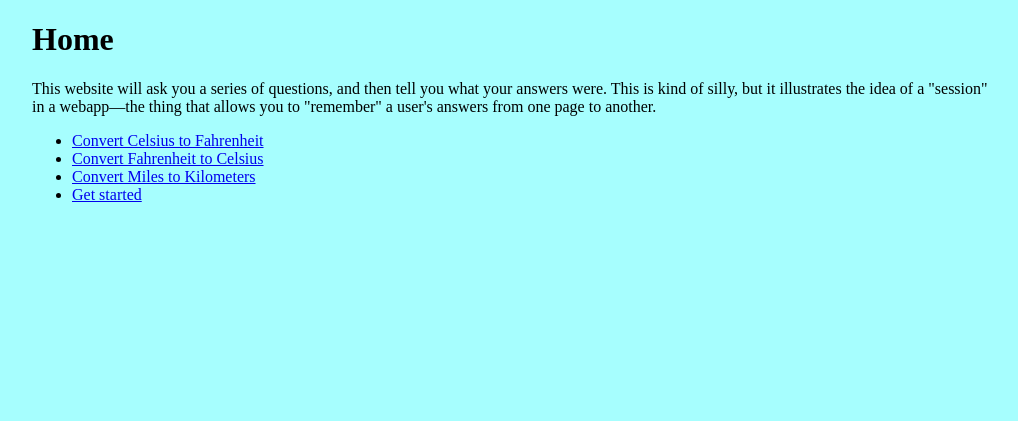
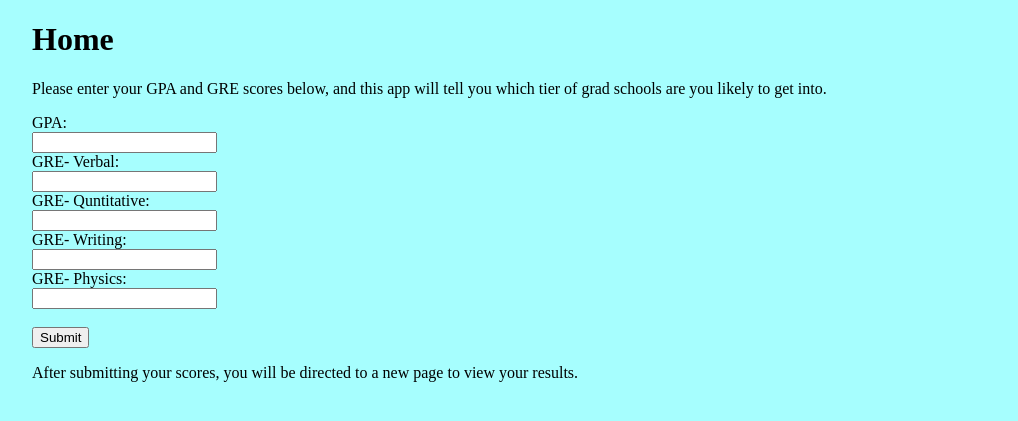
Before and after one commit to chengjunyi55/final-project, a Flask app: page / in a window 1280 px wide. Shown: the top 421 px of the page, without its empty margins (128-1146 px from the left). Run offline with Flask 2, Linux system fonts and the light colour scheme.

Commit message:
Update home.html

```diff
--- a/templates/home.html
+++ b/templates/home.html
@@ -1,12 +1,25 @@
 {%  extends "layout.html" %}
  {%  block title %}Home{%  endblock %}
  {%  block content %}
-  <h1>Home</h1>
-  <p>This website will ask you a series of questions, and then tell you what your answers were.  This is kind of silly, but it illustrates the idea of a "session" in a webapp&mdash;the thing that allows you to "remember" a user's answers from one page to another.</p>
-  <ul>
-    <li><a href="/ctof">Convert Celsius to Fahrenheit</a></li>
-    <li><a href="/ftoc">Convert Fahrenheit to Celsius</a></li>
-    <li><a href="/mtokm">Convert Miles to Kilometers</a></li>
-    <li><a href="page1">Get started</a></li>
-  </ul>
+    <h1>Home</h1>
+    <p>Please enter your GPA and GRE scores below, and this app will tell you which tier of grad schools are you likely to get into.</p>
+    <form method="get">
+        GPA:<br>
+        <input type="number" name="gpa">
+        <br>
+        GRE- Verbal:<br>
+        <input type="number" name="v">
+        <br>
+        GRE- Quntitative:<br>
+        <input type="number" name="q">
+        <br>
+        GRE- Writing:<br>
+        <input type="number" name="w">
+        <br>
+        GRE- Physics:<br>
+        <input type="number" name="p">
+        <br><br>
+        <input type="submit" value="Submit">
+    </form>
+    <p>After submitting your scores, you will be directed to a new page to view your results.</p>
  {%  endblock %}
```
